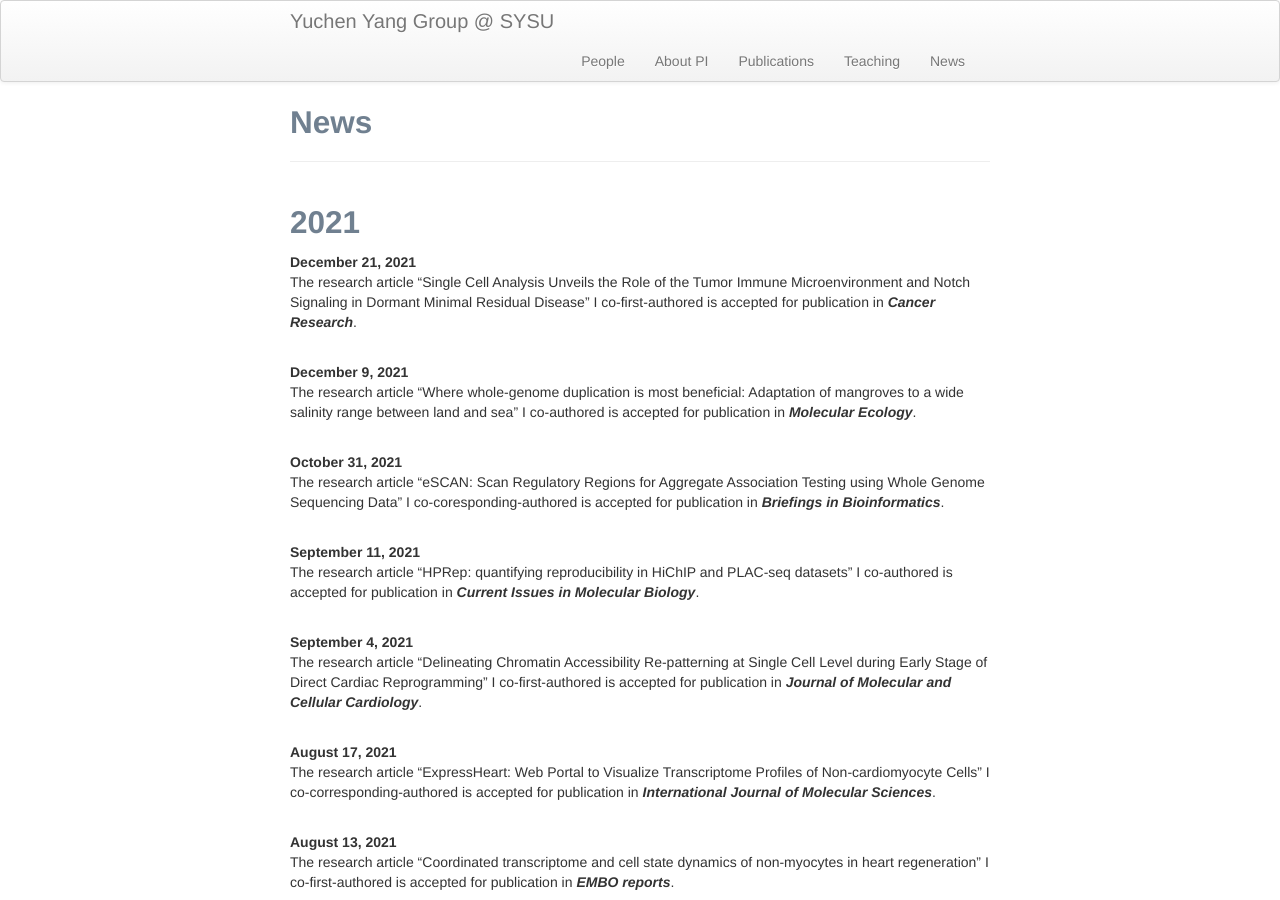
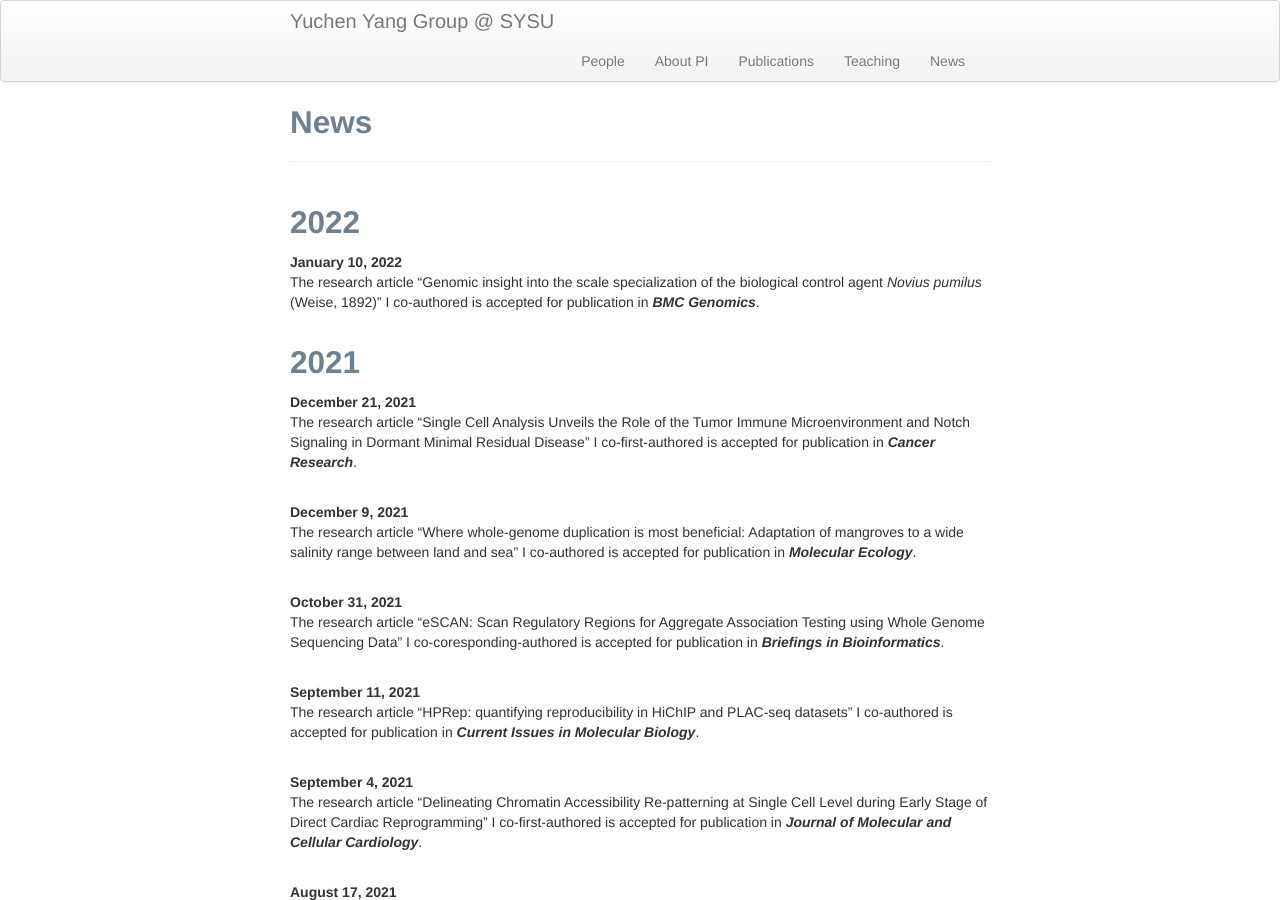
Before and after one commit to yuchenyanggroup/yuchenyanggroup.github.io, a Jekyll site: the page built from pages/News.md, in a window 1280 px wide and 900 px high. Built offline with Jekyll 4.4.1, drawn with Linux system fonts in a browser that asks for light colours.

Commit message:
Update News.md

```diff
--- a/pages/News.md
+++ b/pages/News.md
@@ -2,6 +2,10 @@
 layout: page
 title: News
 ---
+## 2022
+<b>January 10, 2022</b><br/>
+The research article "Genomic insight into the scale specialization of the biological control agent *Novius pumilus* (Weise, 1892)" I co-authored is accepted for publication in ***BMC Genomics***.<br/>
+<br/>
 
 ## 2021
 <b>December 21, 2021</b><br/>
```
